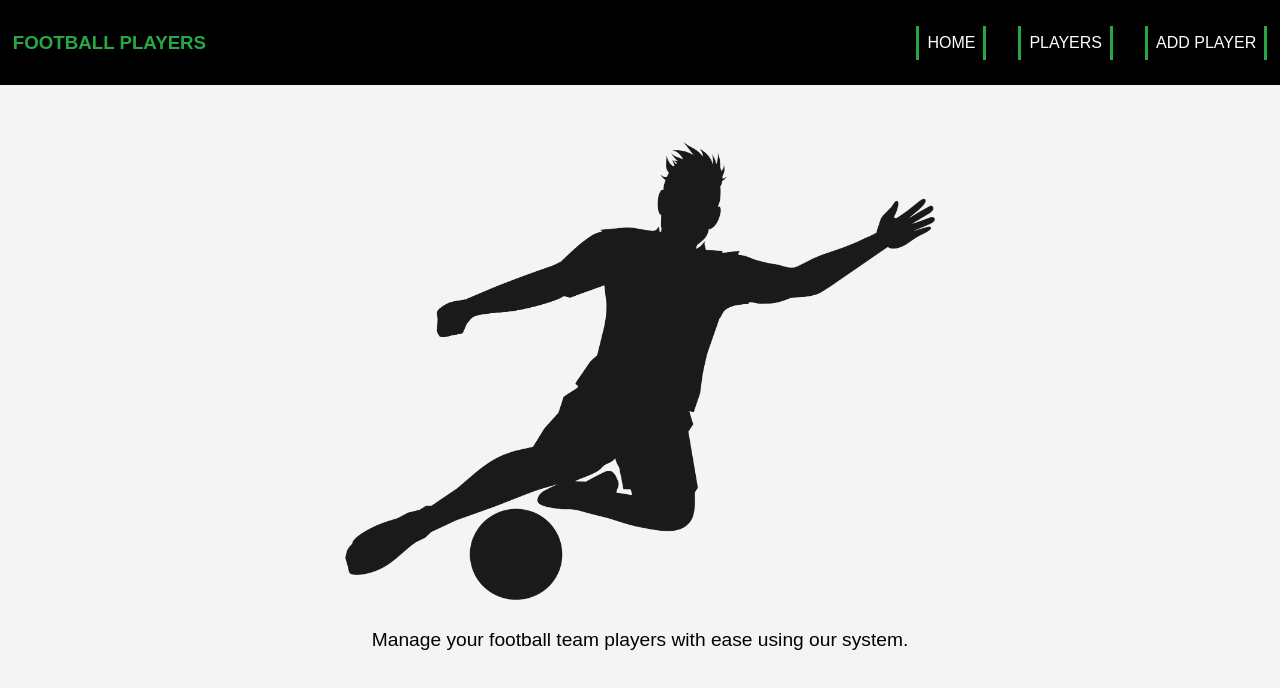
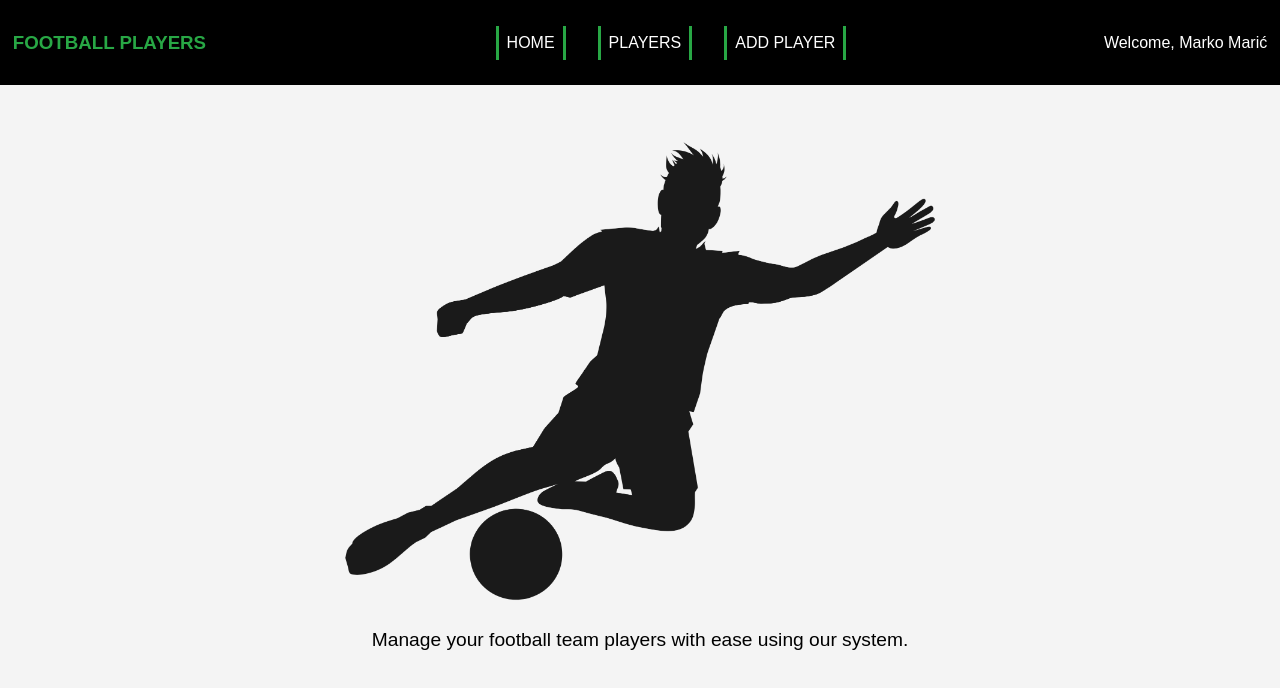
Before and after one commit to BenicLeon/Football-Training-managment, a React (Create React App) app in the folder Frontend/football/: page / in a window 1280 px wide. Shown: the top 688 px of the page. Built offline with nearby package versions, Linux system fonts and the light colour scheme.

Commit message:
Added UserContext and one user

```diff
--- a/Frontend/football/src/App.css
+++ b/Frontend/football/src/App.css
@@ -228,14 +228,18 @@ h3 {
   }
 
   td:nth-child(3) {
-    width: 30px;
+    width: 0.3em;
+
   }
 
   td:nth-child(6) {
-    width: 100px;
+    width: 0.5em;
   }
 
   button {
     padding: 2px 5px;
   }
 }
+.user-info{
+  color: white;
+}
--- /dev/null
+++ b/Frontend/football/src/UserContext.js
@@ -0,0 +1,17 @@
+import React, { createContext, useState, useContext } from 'react';
+
+const UserContext = createContext(null);
+
+export const UserProvider = ({ children }) => {
+  const [user, setUser] = useState({ name: "Marko Marić", email: "marko.maric@gmail.com" });
+
+  return (
+    <UserContext.Provider value={{ user, setUser }}>
+      {children}
+    </UserContext.Provider>
+  );
+};
+
+export const useUser = () => {
+  return useContext(UserContext);
+};
--- a/Frontend/football/src/components/Navbar.js
+++ b/Frontend/football/src/components/Navbar.js
@@ -1,16 +1,23 @@
 import React from 'react';
 import { Link } from 'react-router-dom';
-import '../App.css';
+import { useUser } from '../UserContext';
 
 function Navbar() {
+  const { user } = useUser();
+
   return (
-    <nav className="nav-container">
+    <nav>
+      <div className='nav-container'>
         <h3>FOOTBALL PLAYERS</h3>
         <ul>
           <li><Link to="/">HOME</Link></li>
           <li><Link to="/players">PLAYERS</Link></li>
           <li><Link to="/add-player">ADD PLAYER</Link></li>
         </ul>
+        <div className="user-info">
+          {user ? `Welcome, ${user.name}` : 'Welcome, Guest'}
+        </div>
+      </div>
     </nav>
   );
 }
--- a/Frontend/football/src/index.js
+++ b/Frontend/football/src/index.js
@@ -1,17 +1,15 @@
 import React from 'react';
 import ReactDOM from 'react-dom/client';
-import './index.css';
+
 import App from './App';
-import reportWebVitals from './reportWebVitals';
+import { UserProvider } from './UserContext';
 
 const root = ReactDOM.createRoot(document.getElementById('root'));
 root.render(
   <React.StrictMode>
-    <App />
+    <UserProvider>
+
+        <App />
+    </UserProvider>
   </React.StrictMode>
 );
-
-// If you want to start measuring performance in your app, pass a function
-// to log results (for example: reportWebVitals(console.log))
-// or send to an analytics endpoint. Learn more: https://bit.ly/CRA-vitals
-reportWebVitals();
```
Lines whose indentation alone changed are shown as unchanged.
